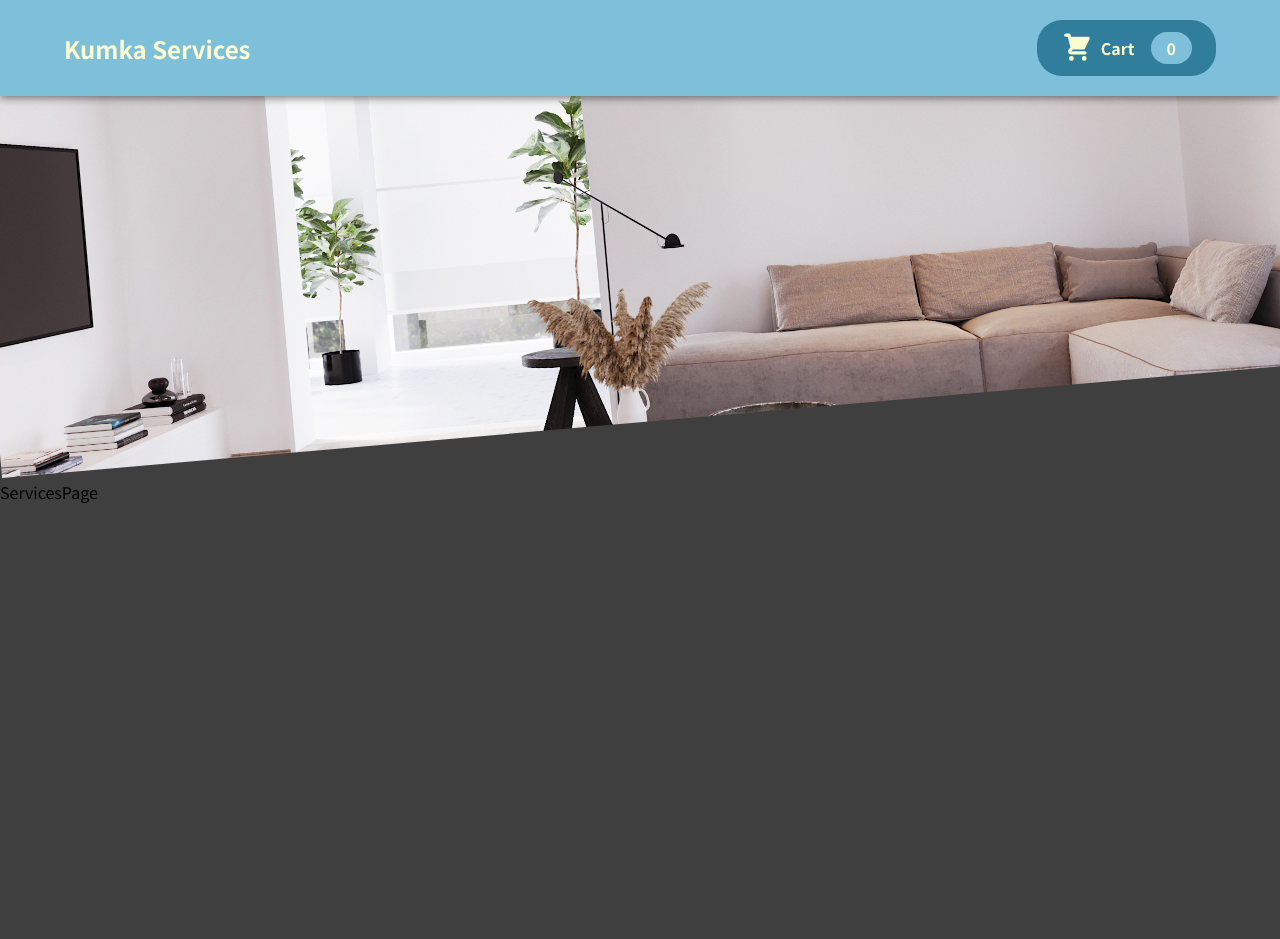
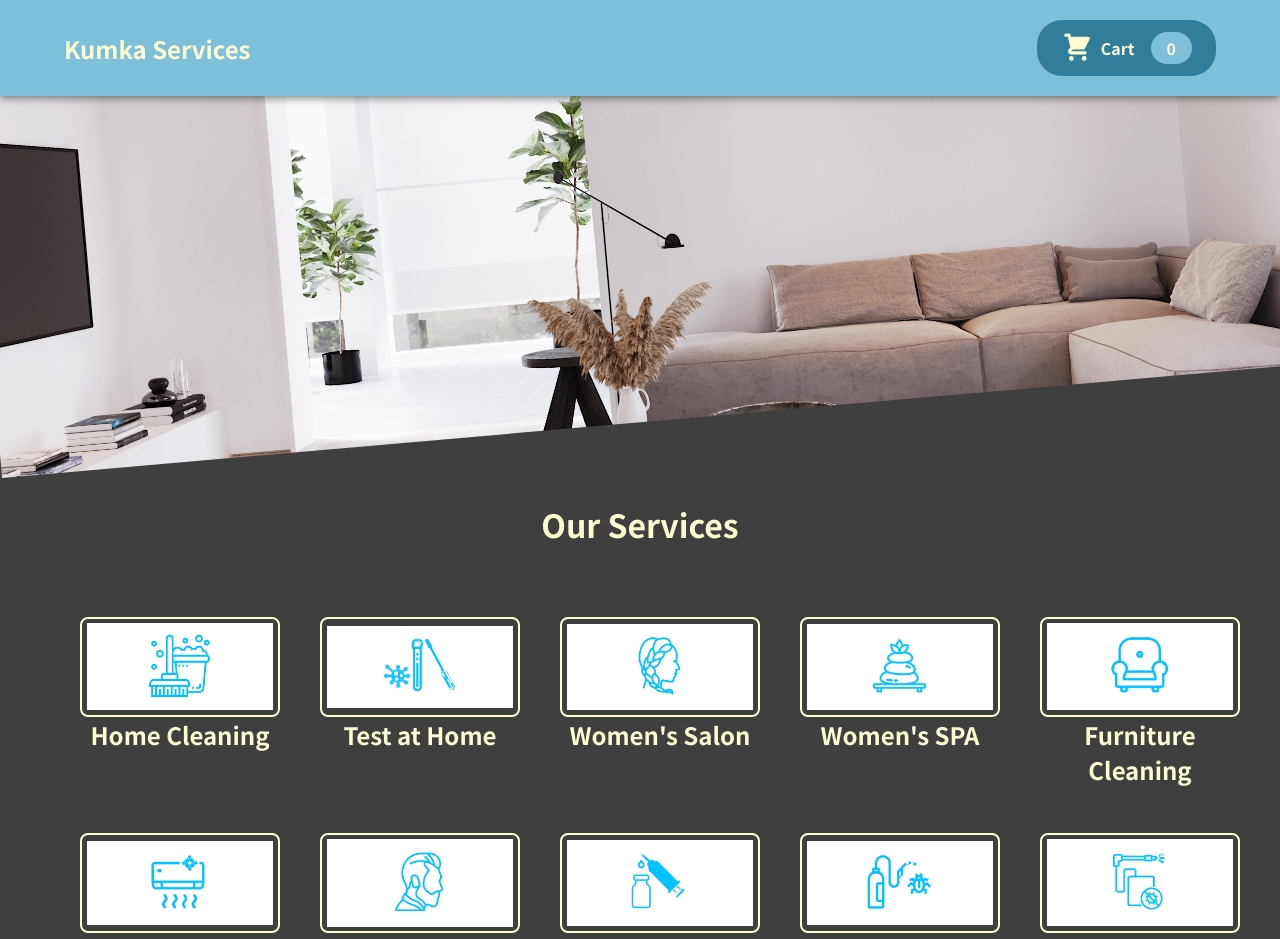
Before and after one commit to PivtoranisV/project-home-services, a React (Create React App) app: page /services in a window 1280 px wide. Shown: the top 939 px of the page. Before the commit the page ends 800 px from the top, so only its background shows below. Built offline with nearby package versions, Linux system fonts and the light colour scheme.

Commit message:
Added Services Page content

```diff
--- /dev/null
+++ b/src/components/Services/AllServices.js
@@ -0,0 +1,25 @@
+import React from 'react';
+import servicesData from '../../data/services';
+import styles from './AllServices.module.css';
+
+const AllServices = () => {
+  return (
+    <>
+      <h1 className={styles.header}>Our Services</h1>
+      <ul className={styles.services}>
+        {servicesData.map((service) => (
+          <li key={service.id} className={styles.item}>
+            <a href="/">
+              <div className={styles.image}>
+                <img src={service.image} alt={service.title} />
+              </div>
+              <h2>{service.title}</h2>
+            </a>
+          </li>
+        ))}
+      </ul>
+    </>
+  );
+};
+
+export default AllServices;
--- /dev/null
+++ b/src/components/Services/AllServices.module.css
@@ -0,0 +1,45 @@
+.header {
+    text-align: center;
+    color: #fcfcd0;
+}
+
+.services {
+    display: flex;
+    justify-content: center;
+    flex-wrap: wrap;
+    padding-top: 48px;
+}
+
+.item {
+    width: 200px;
+    margin: 0 20px 30px;
+    text-align: center;
+    list-style: none;
+}
+
+.image {
+    display: flex;
+    align-items: center;
+    justify-content: center;
+    height: 100px;
+    border-radius: 8px;
+    border: 2px solid #fcfcd0;
+}
+
+.item a {
+    text-decoration: none;
+    color: #fcfcd0;
+}
+
+.item a:hover {
+    color: #455e68
+}
+
+.item img {
+    width: 95%;
+    object-fit: cover;
+}
+
+.item h2 {
+    margin: 0 0 1rem 0;
+}
--- a/src/data/services.js
+++ b/src/data/services.js
@@ -1,5 +1,25 @@
-import cleaning from '../assets/calendar.png';
+import cleaning from '../assets/cleaning.png';
+import test from '../assets/test.png';
+import salonW from '../assets/women-salon.png';
+import spaW from '../assets/women-spa.png';
+import furniture from '../assets/furniture-cleaning.png';
+import ac from '../assets/ac-cleaning.png';
+import salonM from '../assets/men-salon.png';
+import lab from '../assets/lab.png';
+import pest from '../assets/pest-control.png';
+import disinfection from '../assets/disinfection.png';
 
-const servicesData = [{ img: cleaning, id: 's1', title: 'Home Cleaning' }];
+const servicesData = [
+  { image: cleaning, id: 's1', title: 'Home Cleaning' },
+  { image: test, id: 's2', title: 'Test at Home' },
+  { image: salonW, id: 's3', title: "Women's Salon" },
+  { image: spaW, id: 's4', title: "Women's SPA" },
+  { image: furniture, id: 's5', title: 'Furniture Cleaning' },
+  { image: ac, id: 's6', title: 'A/C Cleaning' },
+  { image: salonM, id: 's7', title: "Men's Salon" },
+  { image: lab, id: 's8', title: 'Lab at Home' },
+  { image: pest, id: 's9', title: 'Pest Control' },
+  { image: disinfection, id: 's10', title: 'Disinfection' },
+];
 
 export default servicesData;
--- a/src/pages/ServicesPage.js
+++ b/src/pages/ServicesPage.js
@@ -1,7 +1,8 @@
 import React from 'react';
+import AllServices from '../components/Services/AllServices';
 
 const ServicesPage = () => {
-  return <div>ServicesPage</div>;
+  return <AllServices />;
 };
 
 export default ServicesPage;
```
